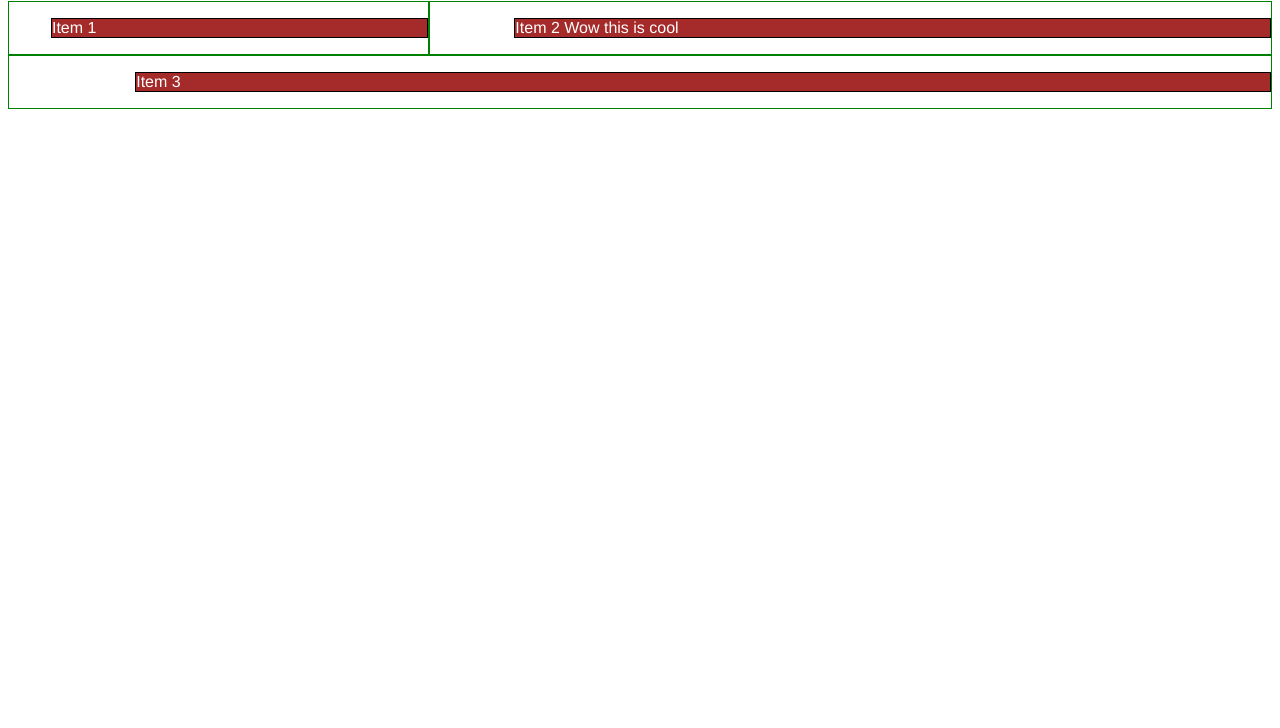
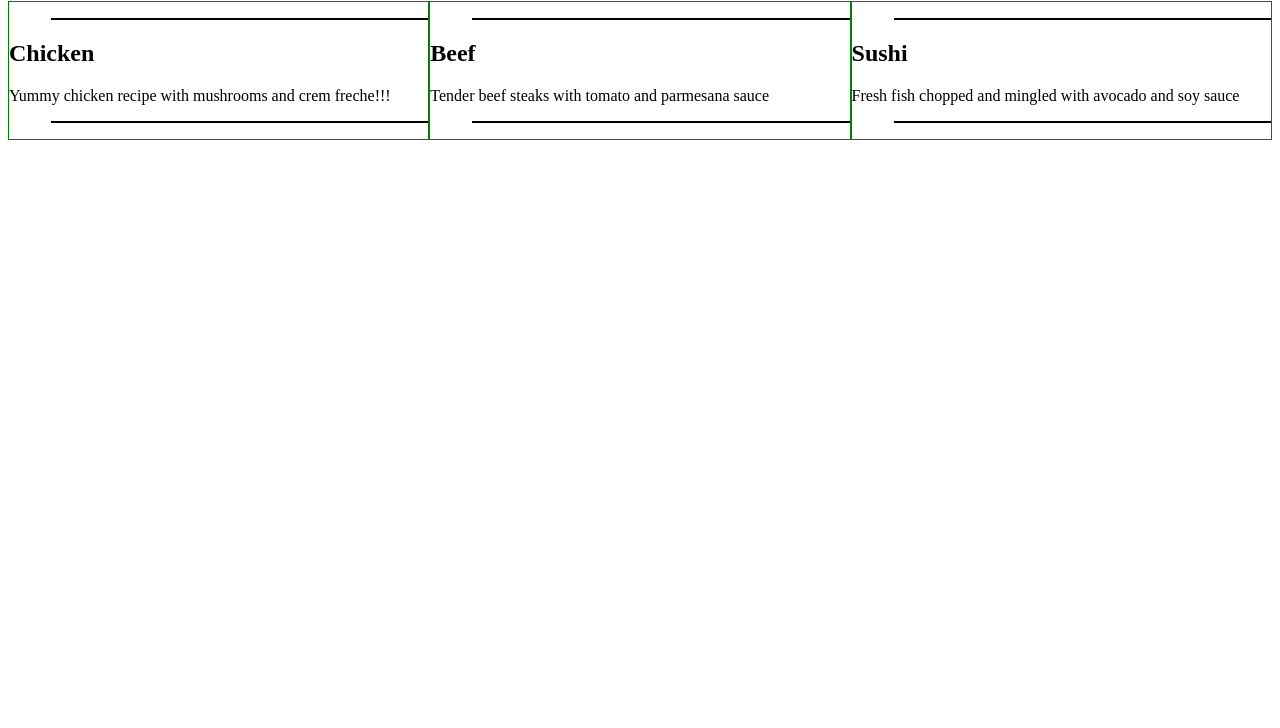
Before and after one commit to maikat/courseraHwks, a plain HTML site: page mod2-solution/index.html in a window 1280 px wide. Shown: the part 72-800 px from the top of the page. Drawn offline with Linux system fonts and the light colour scheme.

Commit message:
version 1.1

```diff
--- a/mod2-solution/index.html
+++ b/mod2-solution/index.html
@@ -31,10 +31,10 @@ p {
     width: 33.33%;
   }
   .col-lg-2 {
-    width: 66.66%;
+    width: 33.33%;
   }
   .col-lg-3 {
-    width: 100%;
+    width: 33.33%;
   }
 
 }
@@ -65,7 +65,7 @@ p {
     width: 50%;
   }
   .col-sm-2 {
-    width: 100%;
+    width: 50%;
   }
   .col-sm-3 {
     width: 50%;
@@ -78,9 +78,9 @@ p {
 <h1>Our Menu</h1>
 
 <div class="row">
-  <div class="col-lg-1 col-md-1 col-sm-1"><p>Item 1</p></div>
-  <div class="col-lg-2 col-md-2 col-sm-2"><p>Item 2 Wow this is cool</p></div>
-  <div class="col-lg-3 col-md-3 col-sm-3"><p>Item 3</p></div>
+  <div class="col-lg-1 col-md-1 col-sm-1"><p><h2>Chicken</h2>Yummy chicken recipe with mushrooms and crem freche!!!</p></div>
+  <div class="col-lg-2 col-md-2 col-sm-2"><p><h2>Beef</h2>Tender beef steaks with tomato and parmesana sauce</p></div>
+  <div class="col-lg-3 col-md-3 col-sm-3"><p><h2>Sushi</h2>Fresh fish chopped and mingled with avocado and soy sauce</p></div>
 
 </div>
 
```
